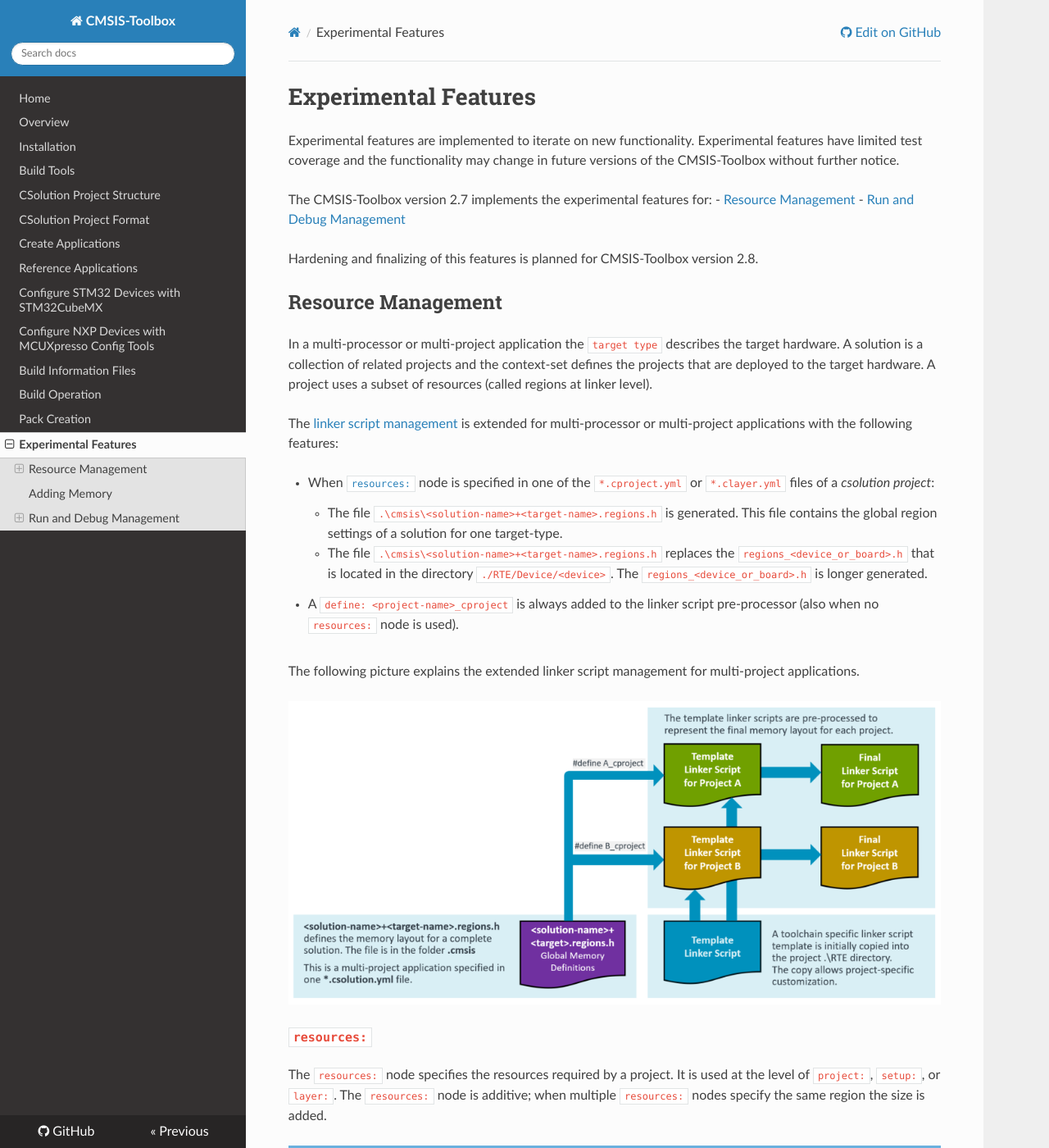
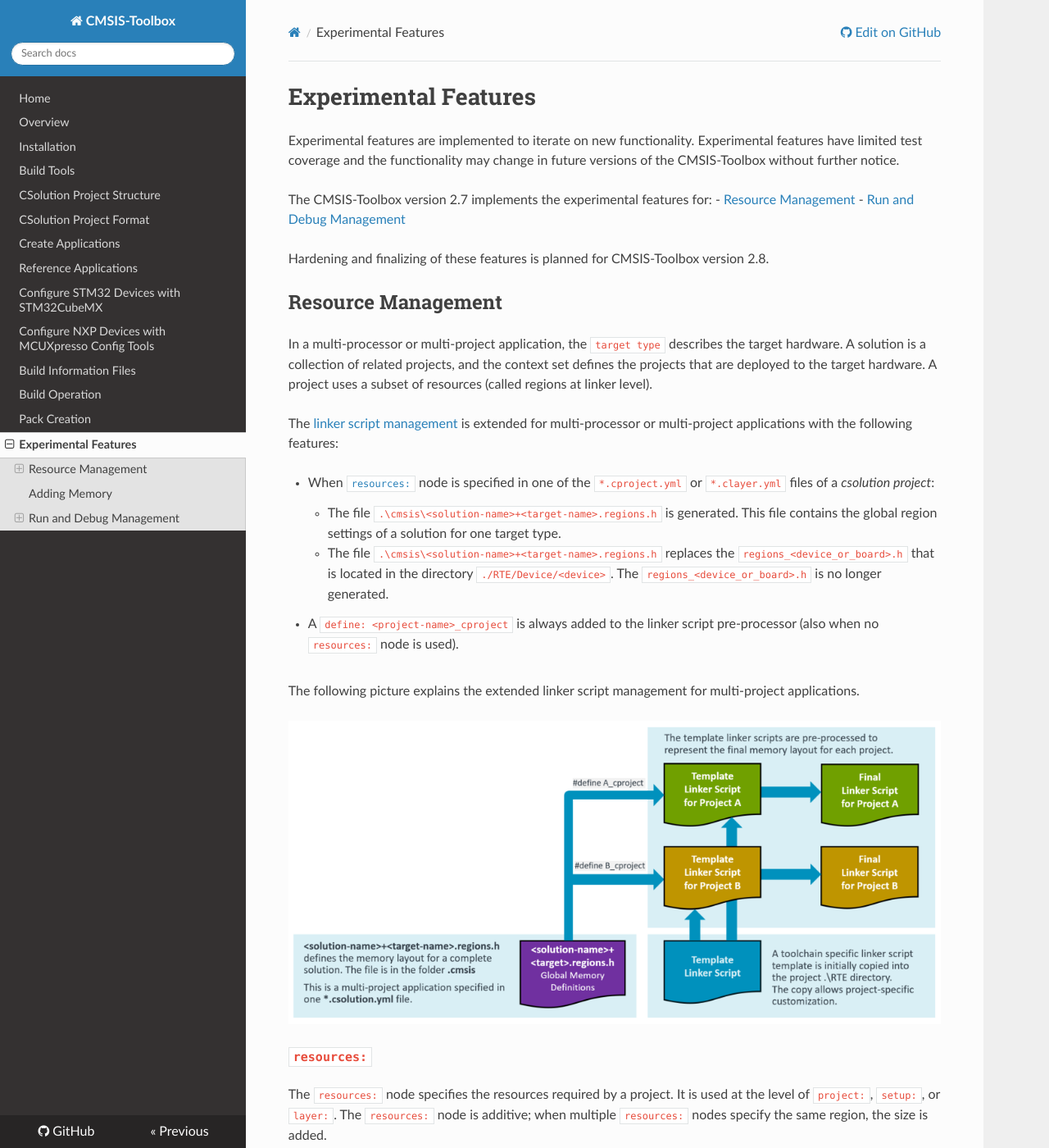
Before and after one commit to Open-CMSIS-Pack/cmsis-toolbox, an MkDocs documentation site: the page built from docs/Experimental-Features.md, in a window 1280 px wide and 1400 px high. Shown: the whole window at 82% size. Built offline with MkDocs 1.6.1, drawn with Linux system fonts in a browser that asks for light colours; nearby versions of some CDN libraries; some of the changed text lies outside the part shown.

Commit message:
Update Experimental-Features.md
Various minor adjustments according to Grammarly check

````diff
--- a/docs/Experimental-Features.md
+++ b/docs/Experimental-Features.md
@@ -11,17 +11,17 @@
 - [Resource Management](#resource-management)
 - [Run and Debug Management](#run-and-debug-management)
 
-Hardening and finalizing of this features is planned for CMSIS-Toolbox version 2.8.
+Hardening and finalizing of these features is planned for CMSIS-Toolbox version 2.8.
 
 ## Resource Management
 
-In a multi-processor or multi-project application the `target type` describes the target hardware. A solution is a collection of related projects and the context-set defines the projects that are deployed to the target hardware. A project uses a subset of resources (called regions at linker level).
+In a multi-processor or multi-project application, the `target type` describes the target hardware. A solution is a collection of related projects, and the context set defines the projects that are deployed to the target hardware. A project uses a subset of resources (called regions at linker level).
 
 The [linker script management](build-overview.md#linker-script-management) is extended for multi-processor or multi-project applications with the following features:
 
 - When [`resources:`](#resources) node is specified in one of the `*.cproject.yml` or `*.clayer.yml` files of a *csolution project*:
-    - The file `.\cmsis\<solution-name>+<target-name>.regions.h` is generated. This file contains the global region settings of a solution for one target-type.
-    - The file `.\cmsis\<solution-name>+<target-name>.regions.h` replaces the `regions_<device_or_board>.h` that is  located in the directory `./RTE/Device/<device>`. The `regions_<device_or_board>.h` is longer generated.
+    - The file `.\cmsis\<solution-name>+<target-name>.regions.h` is generated. This file contains the global region settings of a solution for one target type.
+    - The file `.\cmsis\<solution-name>+<target-name>.regions.h` replaces the `regions_<device_or_board>.h` that is  located in the directory `./RTE/Device/<device>`. The `regions_<device_or_board>.h` is no longer generated.
 
 - A `define: <project-name>_cproject` is always added to the linker script pre-processor (also when no `resources:` node is used).
 
@@ -31,10 +31,10 @@
 
 ### `resources:`
 
-The `resources:` node specifies the resources required by a project. It is used at the level of `project:`, `setup:`, or `layer:`. The `resources:` node is additive; when multiple `resources:` nodes specify the same region the size is added.
+The `resources:` node specifies the resources required by a project. It is used at the level of `project:`, `setup:`, or `layer:`. The `resources:` node is additive; when multiple `resources:` nodes specify the same region, the size is added.
 
 !!! Note
-    In a next iteration, the linker script may be generated by the CMSIS-Toolbox and [features from uVision to allocate source modules to specific regions](https://developer.arm.com/documentation/101407/0541/Creating-Applications/Tips-and-Tricks/File-and-Group-Specific-Options) may get added. Therefore the `resources:` node is forward looking in the way heap and stack is specified.
+    In a next iteration, the linker script may be generated by the CMSIS-Toolbox and [features from uVision to allocate source modules to specific regions](https://developer.arm.com/documentation/101407/0541/Creating-Applications/Tips-and-Tricks/File-and-Group-Specific-Options) may get added. Therefore the `resources:` node is forward-looking in the way heap and stack are specified.
 
 ```yml
   resources:
@@ -149,7 +149,7 @@
 
 The CMSIS-Toolbox build system manages device/board/software components, controls the build output (typically ELF/DWARF files), and has provisions for HEX, BIN and post-processing. It allows to manage different [target-types](build-overview.md#project-setup-for-related-projects) and the [context set](build-overview.md#working-with-context-set)  manages the images that belong to a target.
 
-In addition the user may need the following information which should be added to the YML-Input files for the CMSIS-Toolbox.
+In addition, the user may need the following information, which should be added to the YML-Input files for the CMSIS-Toolbox.
 
 - Flash algorithms for external memory in custom hardware (see [Adding Memory](#adding-memory)).
 - ToDo: Additional images that should be loaded.
@@ -239,7 +239,7 @@
 
 ### Usage
 
-The `*.cbuild-run.yml` file can be directly passed to programmers and debug tools, for example using a command line option. It contains all information that needs to be passed.
+The `*.cbuild-run.yml` file can be directly passed to programmers and debug tools, for example, using a command-line option. It contains all information that needs to be passed.
 
 ```bash
 >programmer --csolution MyHardware.cbuild-run.yml
````
Also changed, not shown: other parts of docs/Experimental-Features.md (+4 -4 lines).
